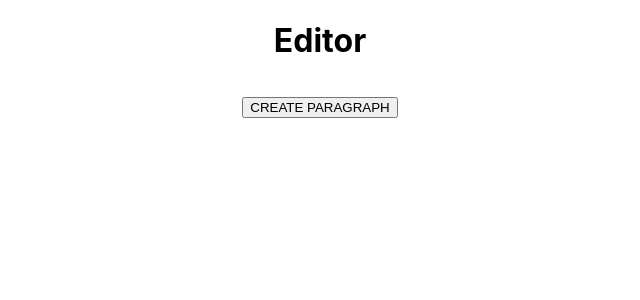
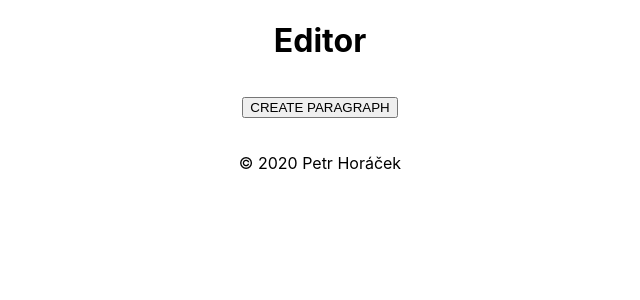
Before and after one commit to pedro-montana/rich-blog, a React (Create React App) app: page / in a window 1280 px wide. Shown: the top 300 px of the page, without its empty margins (320-960 px from the left). Built offline with nearby package versions, Linux system fonts and the light colour scheme.

Commit message:
adding copyright

```diff
--- a/src/App.js
+++ b/src/App.js
@@ -14,6 +14,7 @@ function App() {
     }
   }, []);
   return (
+    <>
     <div className="App">
       {isEditor ? (
         <div dangerouslySetInnerHTML={{ __html: RichTextEditor.html }}></div>
@@ -43,6 +44,8 @@ function App() {
       : null
     }
     </div>
+    <div style={{textAlign:"center"}}>© 2020 Petr Horáček</div>
+    </>
   );
 }
 
```
Also changed, not shown: 1 other file (tests, documents, lock files or other folders).
